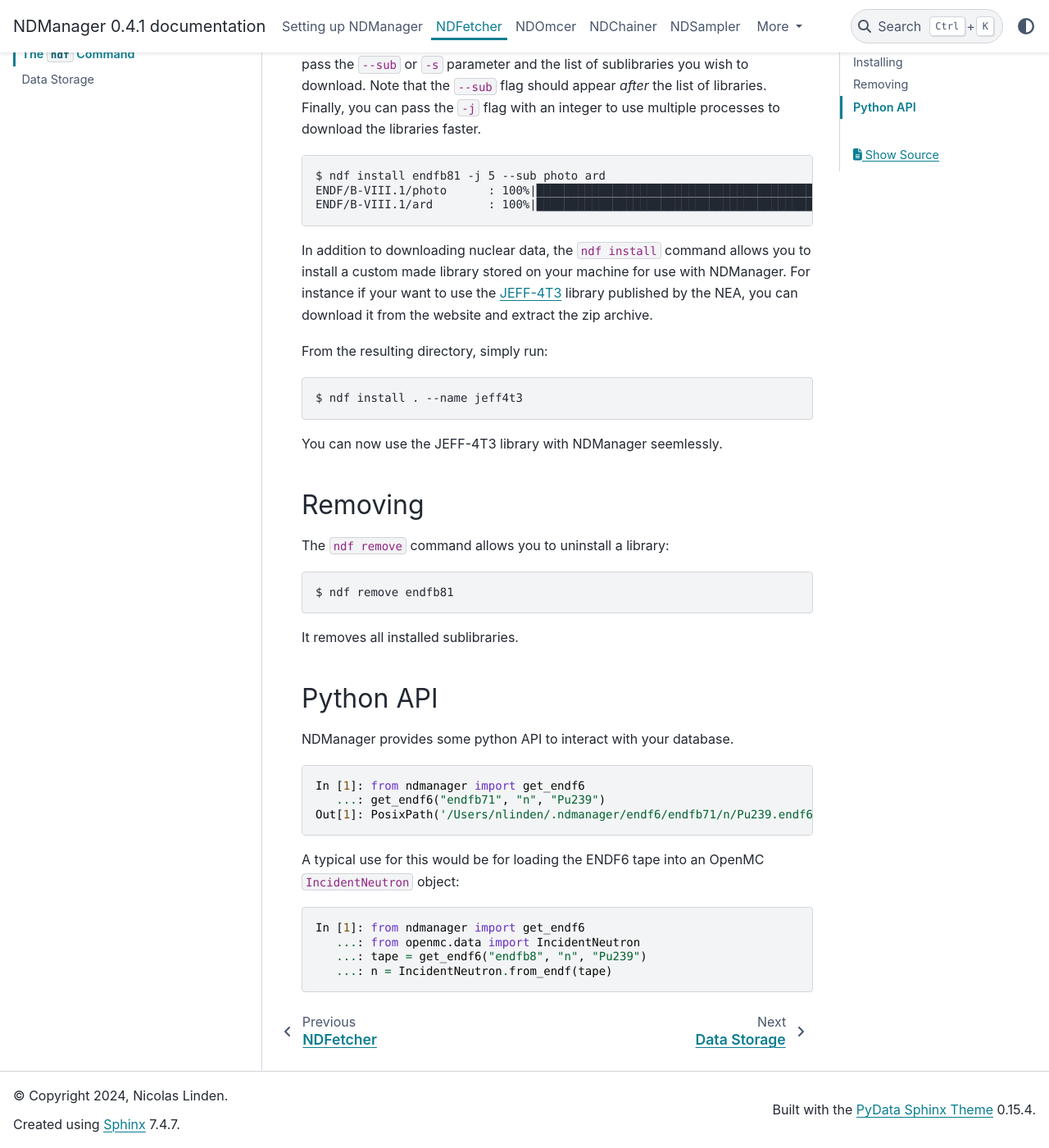
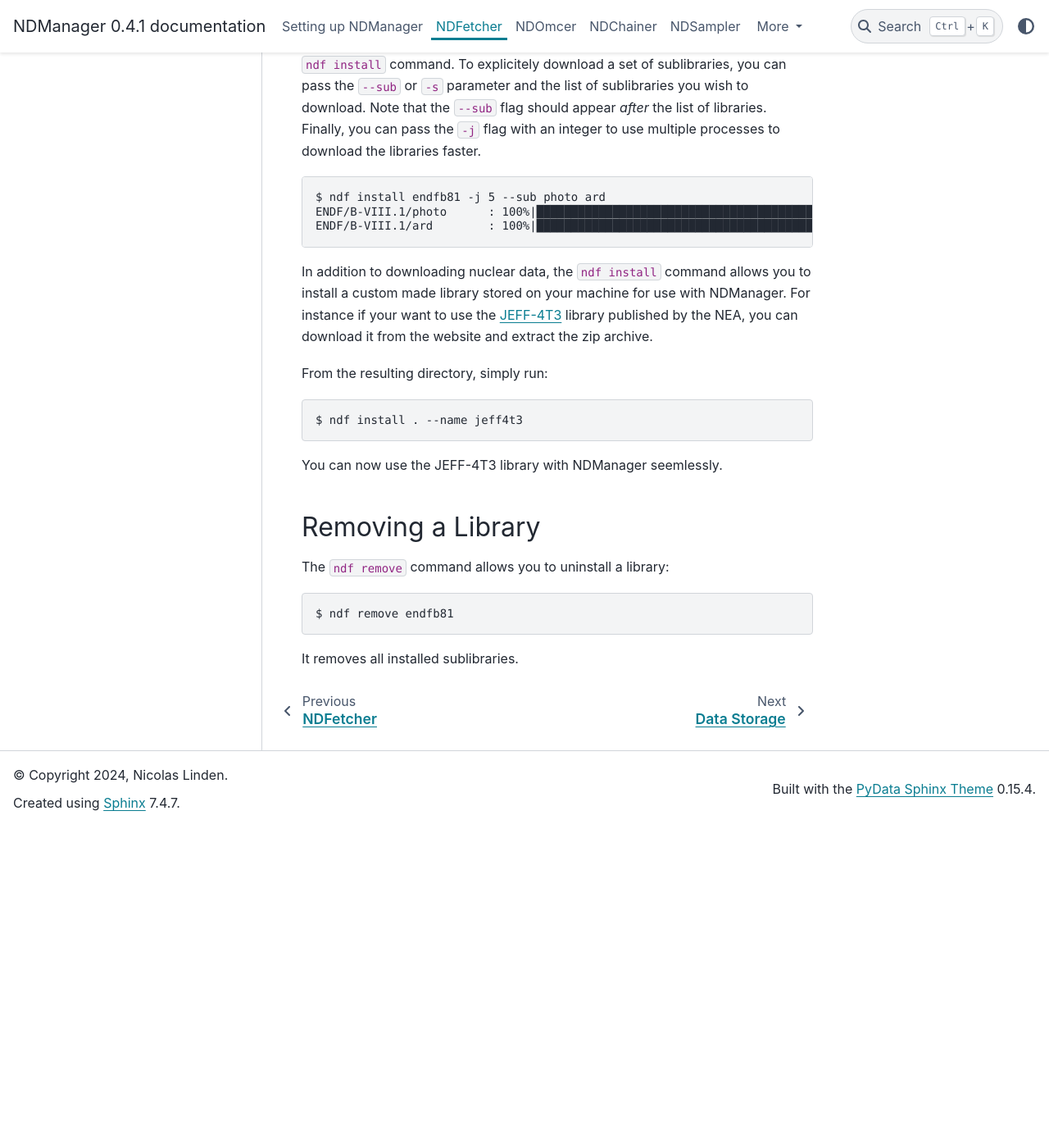
Before and after one commit to nplinden/ndmanager, a Sphinx documentation site: the page built from docs/source/ndfetcher/ndf_cli.rst, in a window 1280 px wide and 1400 px high, scrolled down 2177 px. Shown: the whole window at 82% size. Built offline with Sphinx 7.4.7 and the PyData theme 0.15.4, drawn with Linux system fonts in a browser that asks for light colours; after the commit the page ends 3186 px from its top, so only the background shows below that; some of the changed text lies outside the part shown.

Commit message:
some docs

```diff
--- a/docs/source/ndfetcher/index.rst
+++ b/docs/source/ndfetcher/index.rst
@@ -9,3 +9,4 @@
 
     ndf_cli
     storage
+    python
--- a/docs/source/ndfetcher/ndf_cli.rst
+++ b/docs/source/ndfetcher/ndf_cli.rst
@@ -30,8 +30,8 @@
 
 
 
-Listing
-+++++++
+Finding Your Favorite Library
++++++++++++++++++++++++++++++
 The ``ndf list`` command shows evaluated nuclear data libraries available for
 download:
 
@@ -57,9 +57,10 @@
 
 By default, only the most common libraries are displayed, you can provides the `--all` flag to display
 all libraries available in the IAEA database.
+In total, 71 libraries are available.
 
-Installing
-++++++++++
+Installing a Library
+++++++++++++++++++++
 The ``ndf install`` allows you to download any of the nuclear data libraries listed by the
 ``ndf list`` command.
 It takes the shortened named of the libraries you want to install as argument.
@@ -127,8 +128,8 @@
 You can now use the JEFF-4T3 library with NDManager seemlessly.
 
 
-Removing
-++++++++
+Removing a Library
+++++++++++++++++++
 
 The ``ndf remove`` command allows you to uninstall a library:
 
@@ -137,24 +138,3 @@
     $ ndf remove endfb81
 
 It removes all installed sublibraries.
-
-Python API
-++++++++++
-
-NDManager provides some python API to interact with your database.
-
-.. code-block::
-
-    In [1]: from ndmanager import get_endf6
-       ...: get_endf6("endfb71", "n", "Pu239")
-    Out[1]: PosixPath('/Users/nlinden/.ndmanager/endf6/endfb71/n/Pu239.endf6')
-
-A typical use for this would be for loading the ENDF6 tape into an OpenMC
-``IncidentNeutron`` object:
-
-.. code-block::
-
-      In [1]: from ndmanager import get_endf6
-         ...: from openmc.data import IncidentNeutron
-         ...: tape = get_endf6("endfb8", "n", "Pu239")
-         ...: n = IncidentNeutron.from_endf(tape)
```
Also changed, not shown: docs/source/ndfetcher/python.rst (added, +22 -0 lines).
